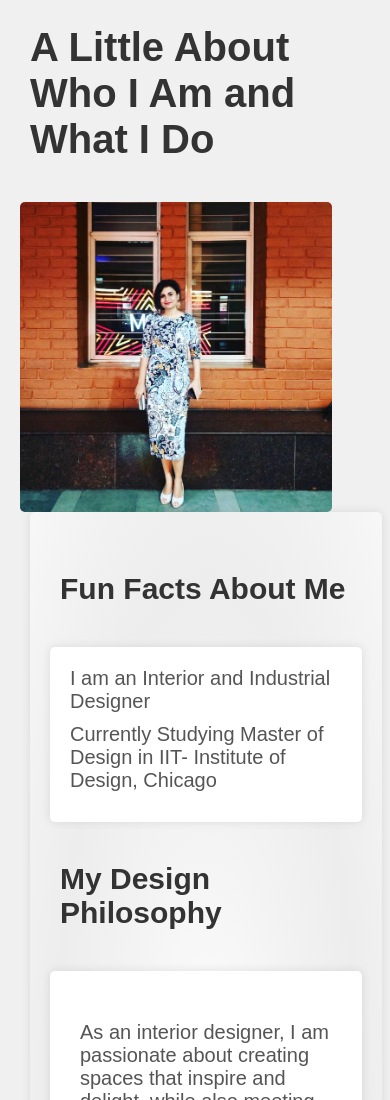
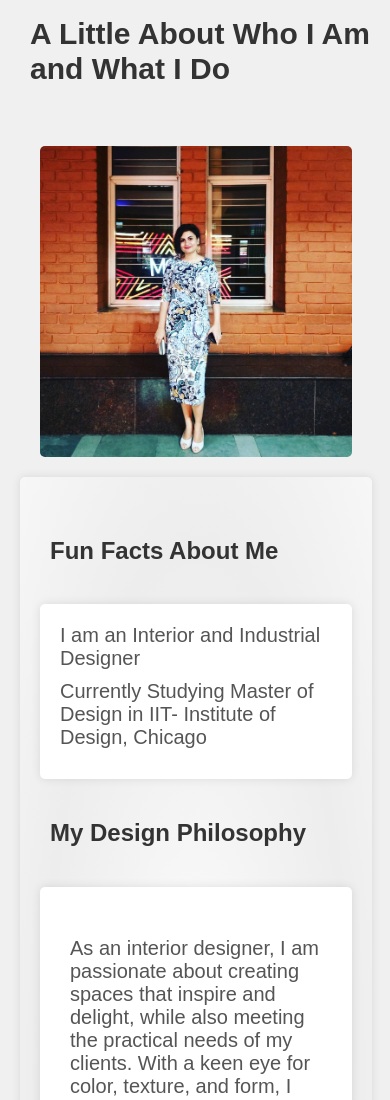
Before and after one commit to jasminesarin/project3, a plain HTML site: page index.html in a window 390 px wide. Shown: the part 300-1400 px from the top of the page. Drawn offline with Linux system fonts and the light colour scheme; a web font is replaced by a local one.

Commit message:
Update style.css

```diff
--- a/css/style.css
+++ b/css/style.css
@@ -70,13 +70,13 @@
     position: relative;
   }
   h1 {
-    font-size: 40px;
+    font-size: 30px;
     color: #333;
     margin-bottom: 30px;
     padding: 10px;
   }
   h2 {
-    font-size: 30px;
+    font-size: 24px;
     margin-top: 30px;
     padding: 10px;
     color: #333;
@@ -105,6 +105,7 @@
     width: 80%;
     float: left;
     margin-left:20px;
+    padding: 20px;
     }
    .dp img{
     display:block;
@@ -151,7 +152,7 @@
     float: left;
     width: 80%;
     background-color:#fff;
-    margin-left:30px;
+    margin-left:20px;
     padding: 20px;
     border-radius: 5px;
     box-shadow: 0 0 10px rgba(0, 0, 0, 0.1);
```
